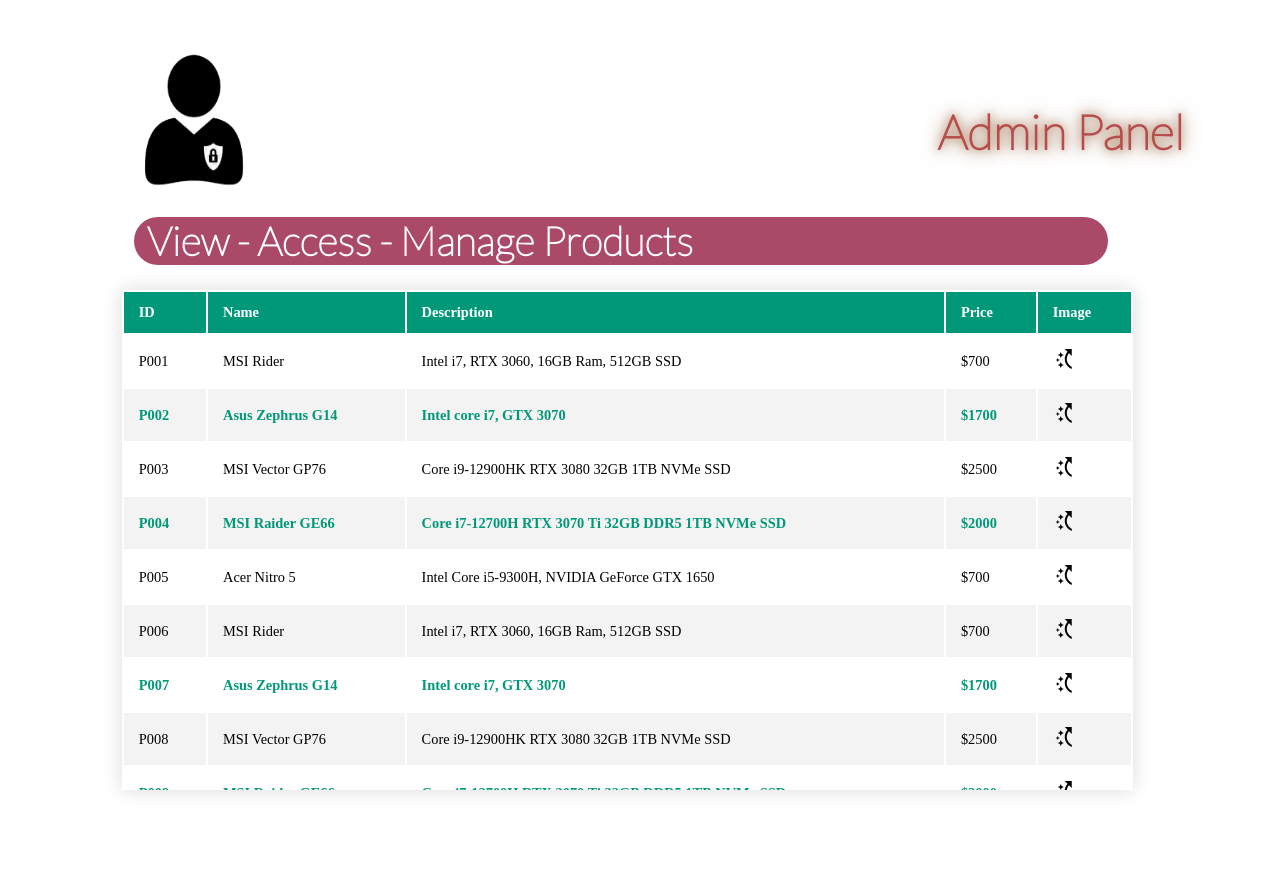
After one commit to GirishMahabir/MDX-E-Commerce-Coursework, a PHP site: page /admin-panel.html in a window 1280 px wide. The commit adds this page. Run offline with PHP 8.4, Linux system fonts and the light colour scheme.

Commit message:
Fixed Typo in login page, renamed panel filename and added products section.

```diff
--- a/CMS/CSS/style.css
+++ b/CMS/CSS/style.css
@@ -18,6 +18,12 @@
 .admin-logo {
     width: 10%;
     padding-right: 5%;
+}
+
+.admin-logo-main {
+    width: 10%;
+    padding-right: 55%;
+    padding-left: 8%;
 }
 
 .admin-login-body-logo {
@@ -79,6 +85,12 @@
     background-color: rgb(197, 197, 82);
 }
 
+.admin-login-h1 {
+    padding-top: 2%;
+    color: rgb(182, 77, 77);
+
+}
+
 .header-02 {
     font-family: Lato;
     font-size: x-large;
@@ -88,5 +100,92 @@
     justify-content: flex-start;
     padding-left: 2%;
     padding-top: 3%;
-    /* background-color: aqua; */
+    padding-bottom: 2%;
 }
+
+.admin-login-h2 {
+    padding-top: 2.5%;
+    padding-left: 55%;
+    font-size: 40px;
+    font-weight: 900;
+    font-family: Lato;
+    color: rgb(63, 141, 117);
+    text-shadow: 0 0 10px rgb(14, 207, 133), 0 0 20px rgb(67, 79, 66);
+}
+
+/* Products Table CSS Starts */
+.products-section {
+    border-collapse: collapse;
+    margin: 25px 0;
+    font-size: 0.9em;
+    max-width: 80%;
+    border-radius: 5px 5px 0 0;
+    box-shadow: 0 0 20px rgba(0, 0, 0, 0.15);
+    display: flex;
+    flex-direction: column;
+    margin-left: 9%;
+
+}
+
+.products-section thead tr {
+    background-color: #009879;
+    color: #ffffff;
+    text-align: left;
+    font-weight: bold;
+}
+
+.products-section th,
+.products-section td {
+    padding: 12px 15px;
+}
+
+.products-section tbody tr {
+    border-bottom: 1px solid #dddddd;
+}
+
+.products-section tbody tr:nth-of-type(even) {
+    background-color: #f3f3f3;
+}
+
+.products-section tbody tr:last-of-type {
+    border-bottom: 2px solid #009879;
+}
+
+.products-section tbody tr.show-row {
+    font-weight: bold;
+    color: #009879;
+}
+
+.scroll-btn {
+    overflow: scroll;
+    height: 500px;
+}
+
+/* Products Table CSS Ends */
+
+.section-break {
+    font-family: Lato;
+    font-weight: 600;
+    font-size: 40px;
+    background-color: #ab4968;
+    color: white;
+    border-radius: 50px;
+    min-width: 76%;
+    display: flex;
+    justify-content: flex-start;
+    padding-left: 1%;
+    max-width: fit-content;
+    margin-left: 10%;
+
+}
+
+.rm-url {
+    /* Remove URL default styles. */
+    text-decoration: none;
+    color: black;
+}
+
+h1 {
+    color: rgb(161, 128, 105);
+    text-shadow: 0 0 10px rgb(173, 119, 83), 0 0 20px rgb(139, 99, 72);
+}
--- a/CMS/admin-login.html
+++ b/CMS/admin-login.html
@@ -11,13 +11,13 @@
     <link href='https://fonts.googleapis.com/css?family=Lato:100' rel='stylesheet' type='text/css'>
     <!-- Google Icon Link -->
     <link href='https://fonts.googleapis.com/icon?family=Material+Icons' rel='stylesheet'>
-    <title>Admin Pannel</title>
+    <title>Admin Panel</title>
 </head>
 
 <body class="main-container">
     <div class="header">
         <img class='admin-logo' src='ASSETS/admin-logo.png' alt='admin-logo'>
-        <h1>Admin Pannel</h1>
+        <h1 class="admin-login-h1">Admin Panel</h1>
     </div>
     <div class='login-body'>
         <div class='body-left-column'>
--- /dev/null
+++ b/CMS/admin-panel.html
@@ -0,0 +1,137 @@
+<!DOCTYPE html>
+<html lang='en'>
+
+<head>
+    <meta charset='UTF-8'>
+    <meta http-equiv='X-UA-Compatible' content='IE=edge'>
+    <meta name='viewport' content='width=device-width, initial-scale=1.0'>
+    <link rel='stylesheet' href='CSS/style.css'>
+    <!-- Google Fonts. -->
+    <link href='https://fonts.googleapis.com/css?family=Lato:100italic' rel='stylesheet' type='text/css'>
+    <link href='https://fonts.googleapis.com/css?family=Lato:100' rel='stylesheet' type='text/css'>
+    <!-- Google Icon Link -->
+    <link href='https://fonts.googleapis.com/icon?family=Material+Icons' rel='stylesheet'>
+    <title>Administration Panel</title>
+</head>
+
+<body class="main-container">
+    <div class="header-02">
+        <img class='admin-logo-main' src='ASSETS/admin-logo.png' alt='admin-logo'>
+        <h1 class="admin-login-h1">Admin Panel</h1>
+    </div>
+    <div class="section-break">
+        View - Access - Manage Products
+    </div>
+    <div class='products-section scroll-btn'>
+        <table>
+            <thead>
+                <tr>
+                    <th>ID</th>
+                    <th>Name</th>
+                    <th>Description</th>
+                    <th>Price</th>
+                    <th>Image</th>
+                </tr>
+            </thead>
+            <tbody>
+                <tr>
+                    <td>P001</td>
+                    <td>MSI Rider</td>
+                    <td>Intel i7, RTX 3060, 16GB Ram, 512GB SSD </td>
+                    <td>$700</td>
+                    <td>
+                        <a class="material-icons rm-url" href="https://www.google.com">switch_access_shortcut</a>
+                    </td>
+                </tr>
+                <tr class="show-row">
+                    <td>P002</td>
+                    <td>Asus Zephrus G14</td>
+                    <td>Intel core i7, GTX 3070</td>
+                    <td>$1700</td>
+                    <td>
+                        <a class="material-icons rm-url" href="https://www.google.com">switch_access_shortcut</a>
+                    </td>
+                </tr>
+                <tr>
+                    <td>P003</td>
+                    <td>MSI Vector GP76</td>
+                    <td>Core i9-12900HK RTX 3080 32GB 1TB NVMe SSD</td>
+                    <td>$2500</td>
+                    <td>
+                        <a class="material-icons rm-url" href="https://www.google.com">switch_access_shortcut</a>
+                    </td>
+                </tr>
+                <tr class="show-row">
+                    <td>P004</td>
+                    <td>MSI Raider GE66</td>
+                    <td>Core i7-12700H RTX 3070 Ti 32GB DDR5 1TB NVMe SSD</td>
+                    <td>$2000</td>
+                    <td>
+                        <a class="material-icons rm-url" href="https://www.google.com">switch_access_shortcut</a>
+                    </td>
+                </tr>
+                <tr>
+                    <td>P005</td>
+                    <td>Acer Nitro 5</td>
+                    <td>Intel Core i5-9300H, NVIDIA GeForce GTX 1650</td>
+                    <td>$700</td>
+                    <td>
+                        <a class="material-icons rm-url" href="https://www.google.com">switch_access_shortcut</a>
+                    </td>
+                </tr>
+                <tr>
+                    <td>P006</td>
+                    <td>MSI Rider</td>
+                    <td>Intel i7, RTX 3060, 16GB Ram, 512GB SSD </td>
+                    <td>$700</td>
+                    <td>
+                        <a class="material-icons rm-url" href="https://www.google.com">switch_access_shortcut</a>
+                    </td>
+                </tr>
+                <tr class="show-row">
+                    <td>P007</td>
+                    <td>Asus Zephrus G14</td>
+                    <td>Intel core i7, GTX 3070</td>
+                    <td>$1700</td>
+                    <td>
+                        <a class="material-icons rm-url" href="https://www.google.com">switch_access_shortcut</a>
+                    </td>
+                </tr>
+                <tr>
+                    <td>P008</td>
+                    <td>MSI Vector GP76</td>
+                    <td>Core i9-12900HK RTX 3080 32GB 1TB NVMe SSD</td>
+                    <td>$2500</td>
+                    <td>
+                        <a class="material-icons rm-url" href="https://www.google.com">switch_access_shortcut</a>
+                    </td>
+                </tr>
+                <tr class="show-row">
+                    <td>P009</td>
+                    <td>MSI Raider GE66</td>
+                    <td>Core i7-12700H RTX 3070 Ti 32GB DDR5 1TB NVMe SSD</td>
+                    <td>$2000</td>
+                    <td>
+                        <a class="material-icons rm-url" href="https://www.google.com">switch_access_shortcut</a>
+                    </td>
+                </tr>
+                <tr>
+                    <td>P010</td>
+                    <td>Acer Nitro 5</td>
+                    <td>Intel Core i5-9300H, NVIDIA GeForce GTX 1650</td>
+                    <td>$700</td>
+                    <td>
+                        <a class="material-icons rm-url" href="https://www.google.com">switch_access_shortcut</a>
+                    </td>
+                </tr>
+            </tbody>
+        </table>
+    </div>
+
+    <div class='orders-sections'>
+
+    </div>
+
+</body>
+
+</html>
```
Also changed, not shown: CMS/admin-pannel.html (deleted, +0 -31 lines).
